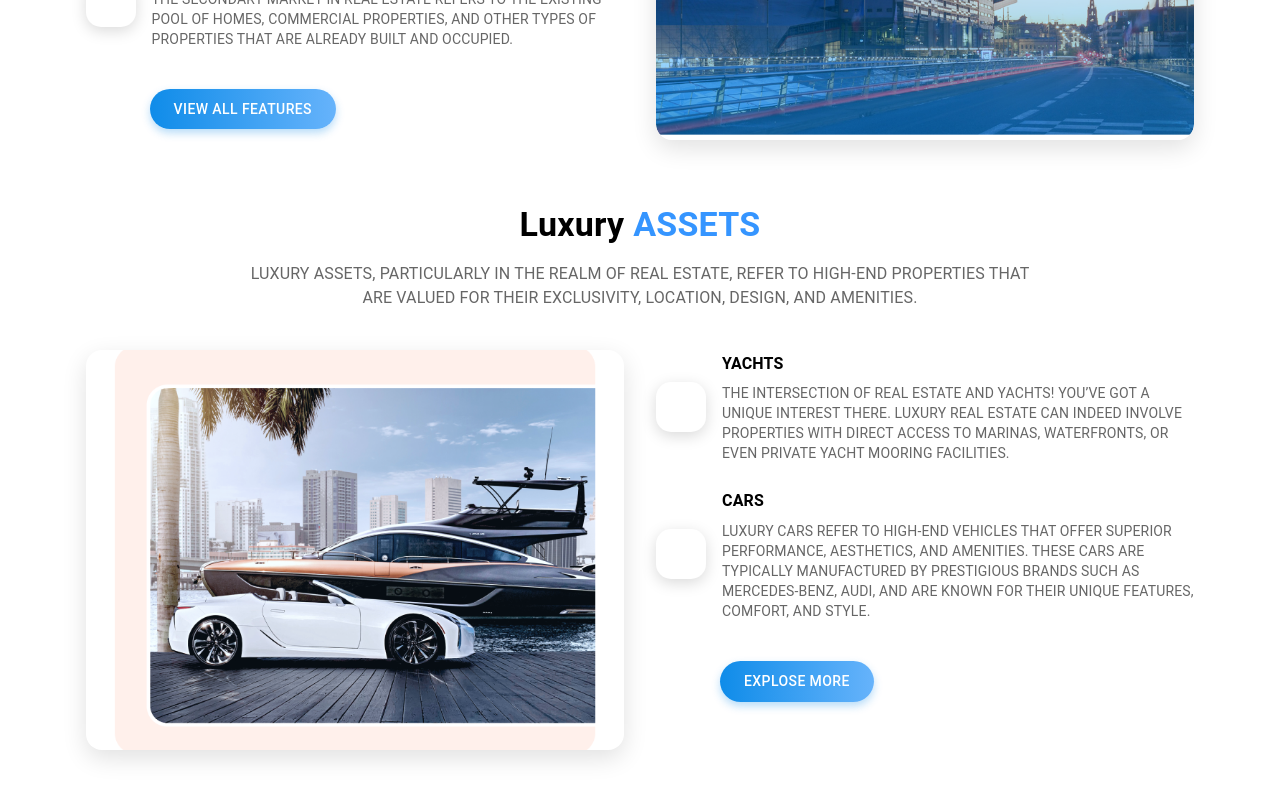
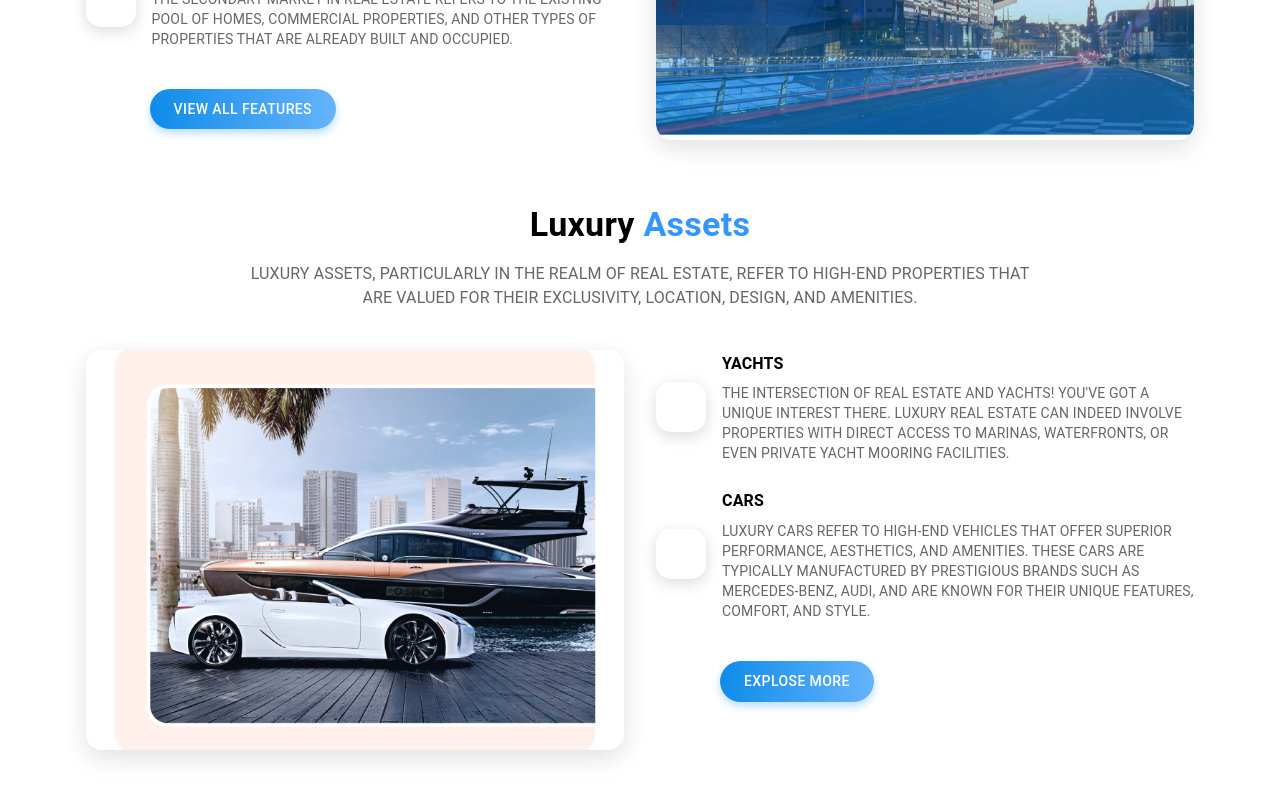
Before and after one commit to Rifat8080/realestate_material_ui_next_js, a Next.js app: page / in a window 1280 px wide. Shown: the part 2520-3320 px from the top of the page. Built offline with nearby package versions, Linux system fonts and the light colour scheme; some icons are missing.

Commit message:
assets section

```diff
--- a/components/agent.js
+++ b/components/agent.js
@@ -8,6 +8,8 @@ import VerifiedUserIcon from '@mui/icons-material/VerifiedUser';
 import AttachMoneyIcon from '@mui/icons-material/AttachMoney';
 import ApartmentIcon from '@mui/icons-material/Apartment';
 import SecurityIcon from '@mui/icons-material/Security';
+import DirectionsBoatIcon from '@mui/icons-material/DirectionsBoat'; // Add yacht icon
+import DirectionsCarIcon from '@mui/icons-material/DirectionsCar'; // Add car icon
 
 const features = [
   "Properties",
@@ -343,7 +345,7 @@ const RealEstateAssets = () => {
       gutterBottom
       sx={{ mb: 2 }} // Reduced bottom margin to accommodate description
     >
-      Luxury <Box component="span" color="#3595ff">ASSETS</Box>
+      Luxury <Box component="span" color="#3595ff">Assets</Box>
     </Typography>
 
     {/* Description */}
@@ -397,7 +399,8 @@ const RealEstateAssets = () => {
           gap: 3,
           order: { xs: 2, md: 2 }
         }}>
-          {/* First item: Money icon */}
+
+        {/* First item: Yacht icon */}
         <Box sx={{
           display: 'flex',
           alignItems: 'center',
@@ -415,7 +418,7 @@ const RealEstateAssets = () => {
             boxShadow: '0px 4px 15px rgba(0, 0, 0, 0.15)',
             flexShrink: 0
           }}>
-              <AttachMoneyIcon sx={{ fontSize: 25 }} />
+            <DirectionsBoatIcon sx={{ fontSize: 25 }} /> {/* Changed from AttachMoneyIcon */}
           </Box>
 
           <Box>
@@ -423,11 +426,12 @@ const RealEstateAssets = () => {
               YACHTS
             </Typography>
             <Typography variant="body2" color="text.secondary">
-              THE INTERSECTION OF REAL ESTATE AND YACHTS! YOU’VE GOT A UNIQUE INTEREST THERE. LUXURY REAL ESTATE CAN INDEED INVOLVE PROPERTIES WITH DIRECT ACCESS TO MARINAS, WATERFRONTS, OR EVEN PRIVATE YACHT MOORING FACILITIES.              </Typography>
+              THE INTERSECTION OF REAL ESTATE AND YACHTS! YOU'VE GOT A UNIQUE INTEREST THERE. LUXURY REAL ESTATE CAN INDEED INVOLVE PROPERTIES WITH DIRECT ACCESS TO MARINAS, WATERFRONTS, OR EVEN PRIVATE YACHT MOORING FACILITIES.
+            </Typography>
           </Box>
         </Box>
 
-          {/* Second item: Apartment icon */}
+        {/* Second item: Car icon */}
         <Box sx={{
           display: 'flex',
           alignItems: 'center',
@@ -445,14 +449,16 @@ const RealEstateAssets = () => {
             boxShadow: '0px 4px 15px rgba(0, 0, 0, 0.15)',
             flexShrink: 0
           }}>
-              <ApartmentIcon sx={{ fontSize: 25 }} />
+            <DirectionsCarIcon sx={{ fontSize: 25 }} /> {/* Changed from ApartmentIcon */}
           </Box>
 
           <Box>
             <Typography variant="subtitle1" fontWeight="bold" gutterBottom>
-              CARS              </Typography>
+              CARS
+            </Typography>
             <Typography variant="body2" color="text.secondary">
-              LUXURY CARS REFER TO HIGH-END VEHICLES THAT OFFER SUPERIOR PERFORMANCE, AESTHETICS, AND AMENITIES. THESE CARS ARE TYPICALLY MANUFACTURED BY PRESTIGIOUS BRANDS SUCH AS MERCEDES-BENZ, AUDI, AND ARE KNOWN FOR THEIR UNIQUE FEATURES, COMFORT, AND STYLE.              </Typography>
+              LUXURY CARS REFER TO HIGH-END VEHICLES THAT OFFER SUPERIOR PERFORMANCE, AESTHETICS, AND AMENITIES. THESE CARS ARE TYPICALLY MANUFACTURED BY PRESTIGIOUS BRANDS SUCH AS MERCEDES-BENZ, AUDI, AND ARE KNOWN FOR THEIR UNIQUE FEATURES, COMFORT, AND STYLE.
+            </Typography>
           </Box>
         </Box>
 
```
Lines whose indentation alone changed are shown as unchanged.
